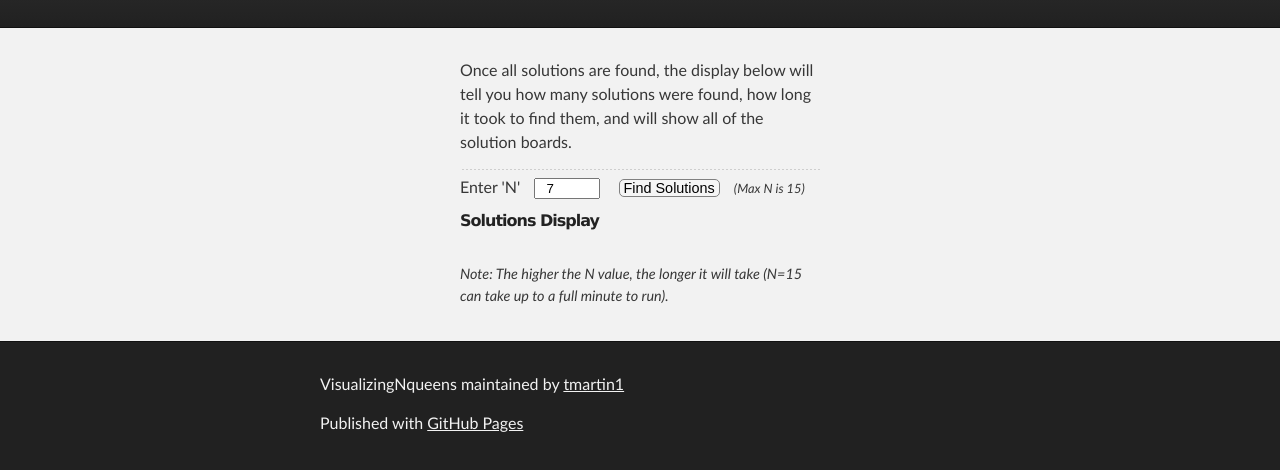
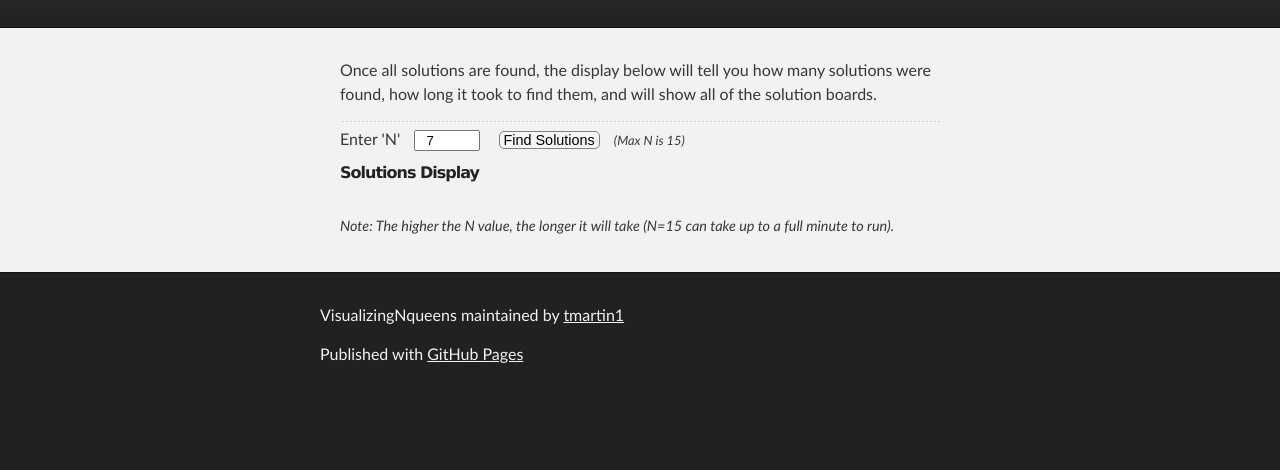
Before and after one commit to tmartin1/visualizingNqueens, a plain HTML site: page index.html in a window 1280 px wide. Shown: the part 96-566 px from the top of the page. Drawn offline with nearby package versions, Linux system fonts and the light colour scheme.

Commit message:
I lied, it's another style adjustment.

```diff
--- a/index.html
+++ b/index.html
@@ -25,7 +25,7 @@
     <div id="main_content_wrap" class="outer">
       <section id="main_content" class="inner">
 
-          <div style="width:360px; margin-left:auto; margin-right:auto;">
+          <div style="width:600px; margin-left:auto; margin-right:auto;">
             <p>Once all solutions are found, the display below will tell you how many solutions were found, how long it took to find them, and will show all of the solution boards.</p><hr>
             <label for="nSet">Enter 'N'</label>
             <input id="nSet" value="7" style="width:50px; padding-left:10px; margin:auto 10px">
```
